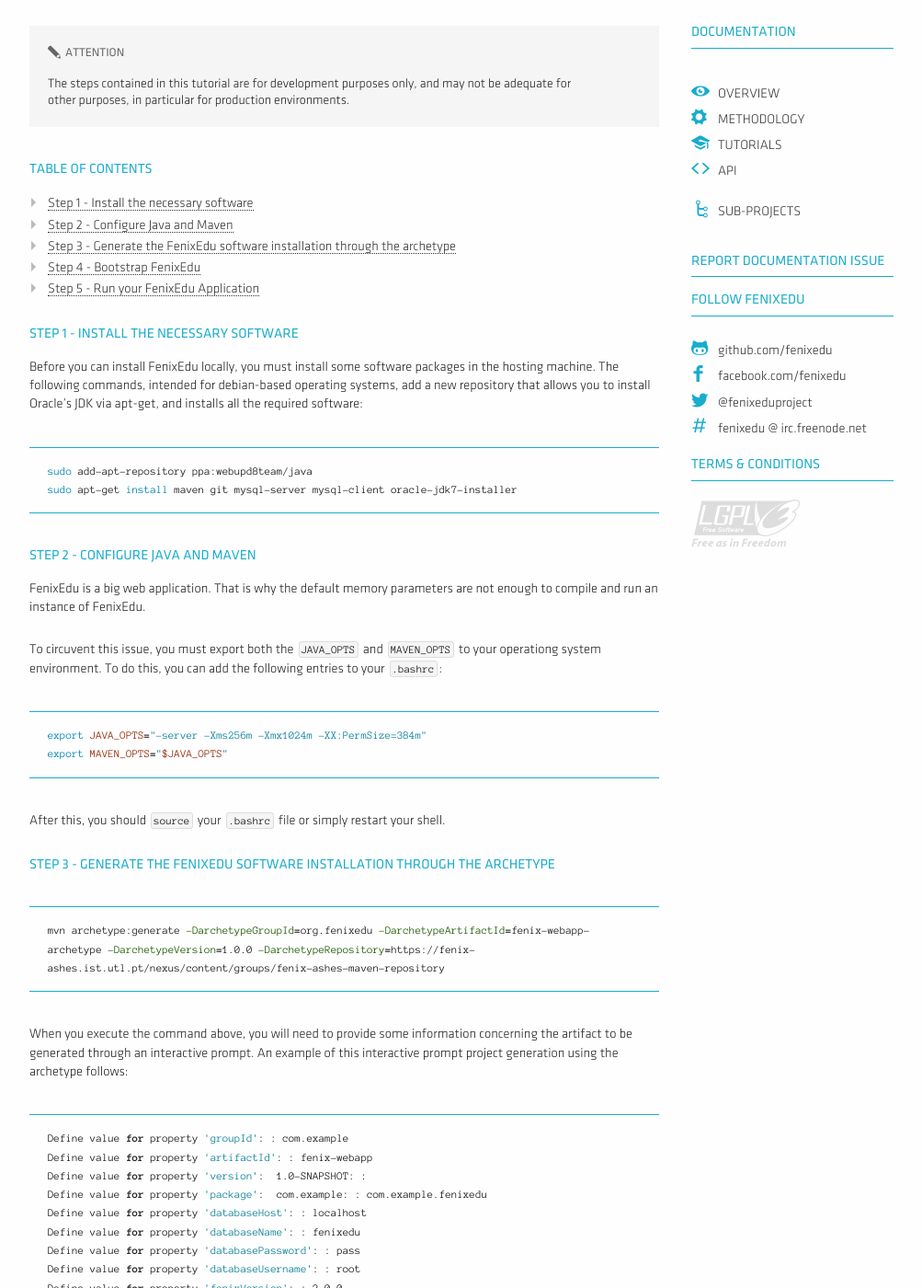
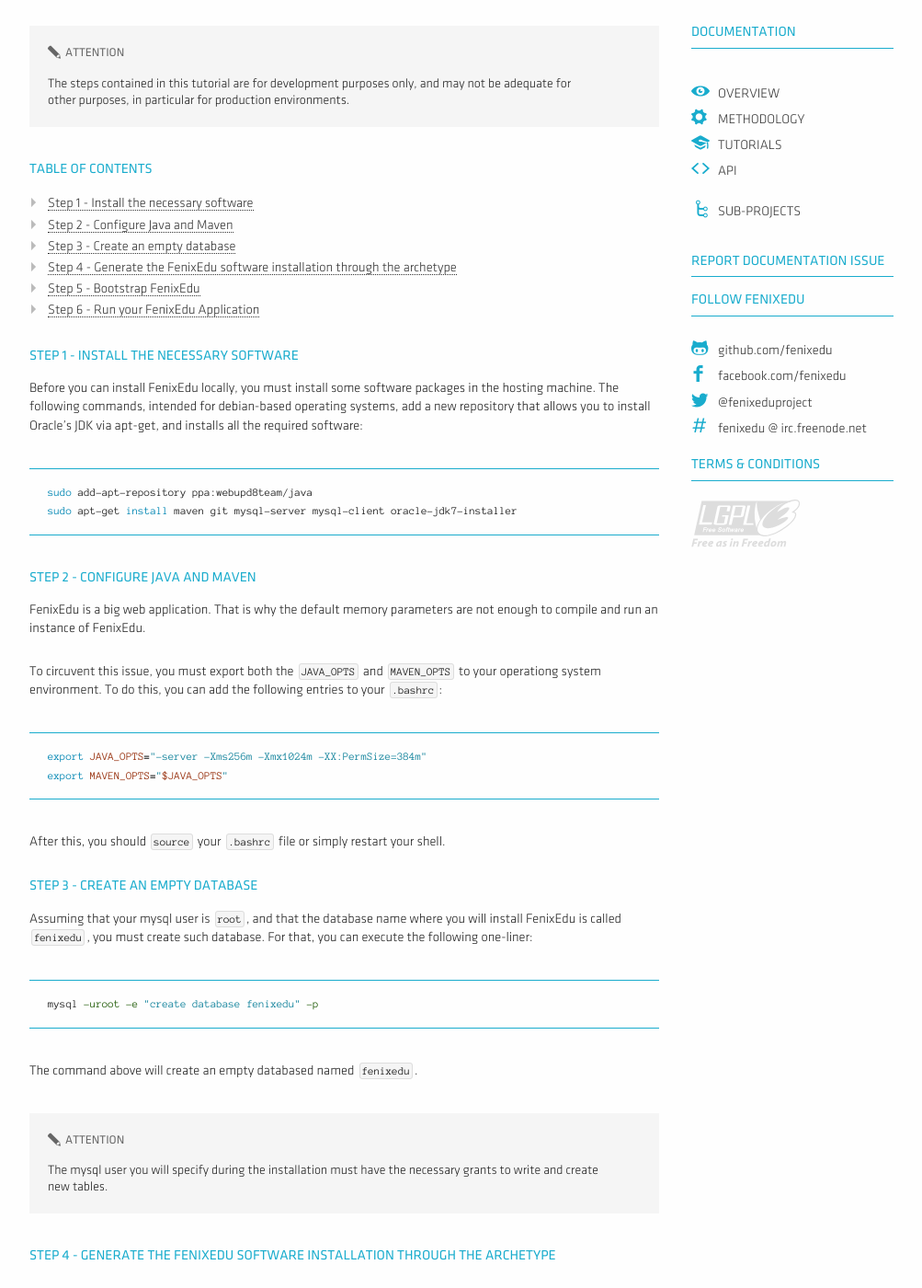
Before and after one commit to FenixEdu/fenixedu.github.io, a Jekyll site: the page built from dev/tutorials/install-fenix-edu/index.md, in a window 1280 px wide and 1400 px high, scrolled down 353 px. Shown: the whole window at 92% size, without its empty margins (128-1131 px from the left). Built offline with Jekyll 4.4.1, drawn with Linux system fonts in a browser that asks for light colours; nearby versions of some CDN libraries; Markdown is read by kramdown in place of the engine named in the settings; some of the changed text lies outside the part shown.

Commit message:
Added new step (MySQL Database creation) to FenixEdu installation

````diff
--- a/dev/tutorials/install-fenix-edu/index.md
+++ b/dev/tutorials/install-fenix-edu/index.md
@@ -14,9 +14,10 @@ This tutorial walks you through the necessary steps to install FenixEdu™ in a
 ### Table of Contents
 * [Step 1 - Install the necessary software](#toc_2)
 * [Step 2 - Configure Java and Maven](#toc_3)
-* [Step 3 - Generate the FenixEdu software installation through the archetype](#toc_4)
-* [Step 4 - Bootstrap FenixEdu](#toc_5)
-* [Step 5 - Run your FenixEdu Application](#toc_6)
+* [Step 3 - Create an empty database](#toc_4)
+* [Step 4 - Generate the FenixEdu software installation through the archetype](#toc_5)
+* [Step 5 - Bootstrap FenixEdu](#toc_6)
+* [Step 6 - Run your FenixEdu Application](#toc_7)
 
 ### Step 1 - Install the necessary software
 Before you can install FenixEdu locally, you must install some software packages in the hosting machine. The following commands, intended for debian-based operating systems, add a new repository that allows you to install Oracle's JDK via apt-get, and installs all the required software:
@@ -39,7 +40,21 @@ export MAVEN_OPTS="$JAVA_OPTS"
 
 After this, you should ```source``` your ```.bashrc``` file or simply restart your shell.
 
-### Step 3 - Generate the FenixEdu software installation through the archetype
+
+### Step 3 - Create an empty database
+
+Assuming that your mysql user is ```root```, and that the database name where you will install FenixEdu is called ```fenixedu```, you must create such database. For that, you can execute the following one-liner:
+
+{% highlight bash %}
+mysql -uroot -e "create database fenixedu" -p
+{% endhighlight %}
+
+The command above will create an empty databased named ```fenixedu```.
+
+> <span>Attention</span>
+> The mysql user you will specify during the installation must have the necessary grants to write and create new tables.
+
+### Step 4 - Generate the FenixEdu software installation through the archetype
 
 {% highlight bash %}
 mvn archetype:generate -DarchetypeGroupId=org.fenixedu -DarchetypeArtifactId=fenix-webapp-archetype -DarchetypeVersion=1.0.0 -DarchetypeRepository=https://fenix-ashes.ist.utl.pt/nexus/content/groups/fenix-ashes-maven-repository
@@ -144,7 +159,7 @@ Starting install process...
 Installation Complete.
 {% endhighlight %}
 
-### Step 5 - Run your FenixEdu Application
+### Step 6 - Run your FenixEdu Application
 
 After bootstraping your FenixEdu installation, you are ready to run it. To do so, you must execute the following Maven command that will run a Tomcat Servlet Container with your FenixEdu installation:
 
````
Also changed, not shown: other parts of dev/tutorials/install-fenix-edu/index.md (+1 -1 lines).
